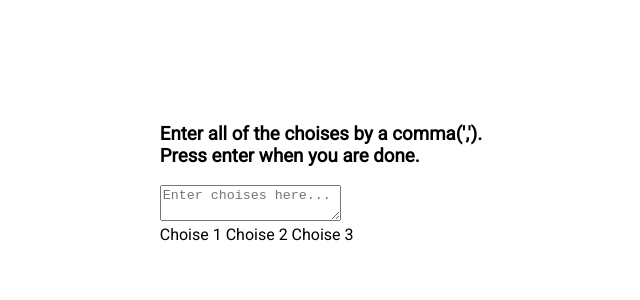
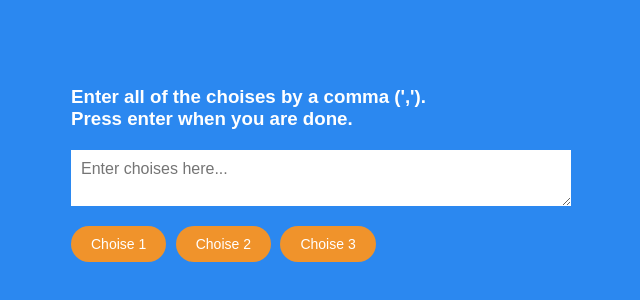
Before and after one commit to atvars/Random-Choise-Picker, a plain HTML site: page index.html in a window 1280 px wide. Shown: the part 226-526 px from the top of the page, without its empty margins (319-959 px from the left). Drawn offline with Linux system fonts and the light colour scheme; a web font is replaced by a local one.

Commit message:
added css

```diff
--- a/style.css
+++ b/style.css
@@ -1,11 +1,12 @@
-@import url('https://fonts.googleapis.com/css2?family=Roboto&display=swap');
+@import url('https://fonts.googleapis.com/css2?family=Muli&display=swap');
 
 * {
   box-sizing: border-box;
 }
 
 body {
-  font-family: 'Roboto', sans-serif;
+  background-color: #2b88f0;
+  font-family: 'Muli', sans-serif;
   display: flex;
   flex-direction: column;
   align-items: center;
@@ -14,3 +15,36 @@ body {
   overflow: hidden;
   margin: 0;
 }
+
+h3 {
+  color: #fff;
+  margin: 10px 0 20px;
+}
+
+.container {
+  width: 500px;
+}
+
+textarea {
+  border: none;
+  display: block;
+  width: 100%;
+  font-family: inherit;
+  padding: 10px;
+  margin: 0 0 20px;
+  font-size: 16px;
+}
+
+.tag {
+  background-color: #f0932b;
+  color: white;
+  border-radius: 50px;
+  padding: 10px 20px;
+  margin: 0 5px 10px 0;
+  font-size: 14px;
+  display: inline-block;
+}
+
+.tag.highlight {
+  background-color: #273c75;
+}
```
Also changed, not shown: index.html (+1 -1 lines).
